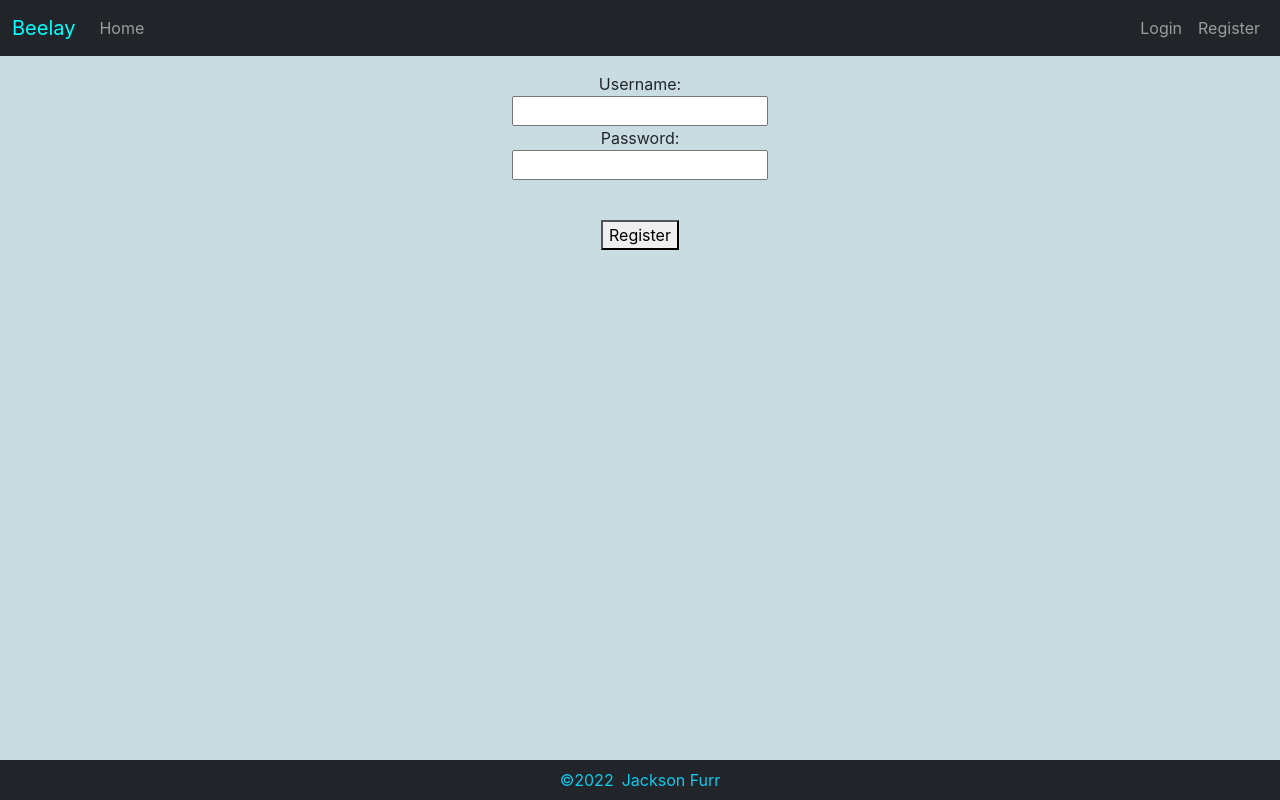
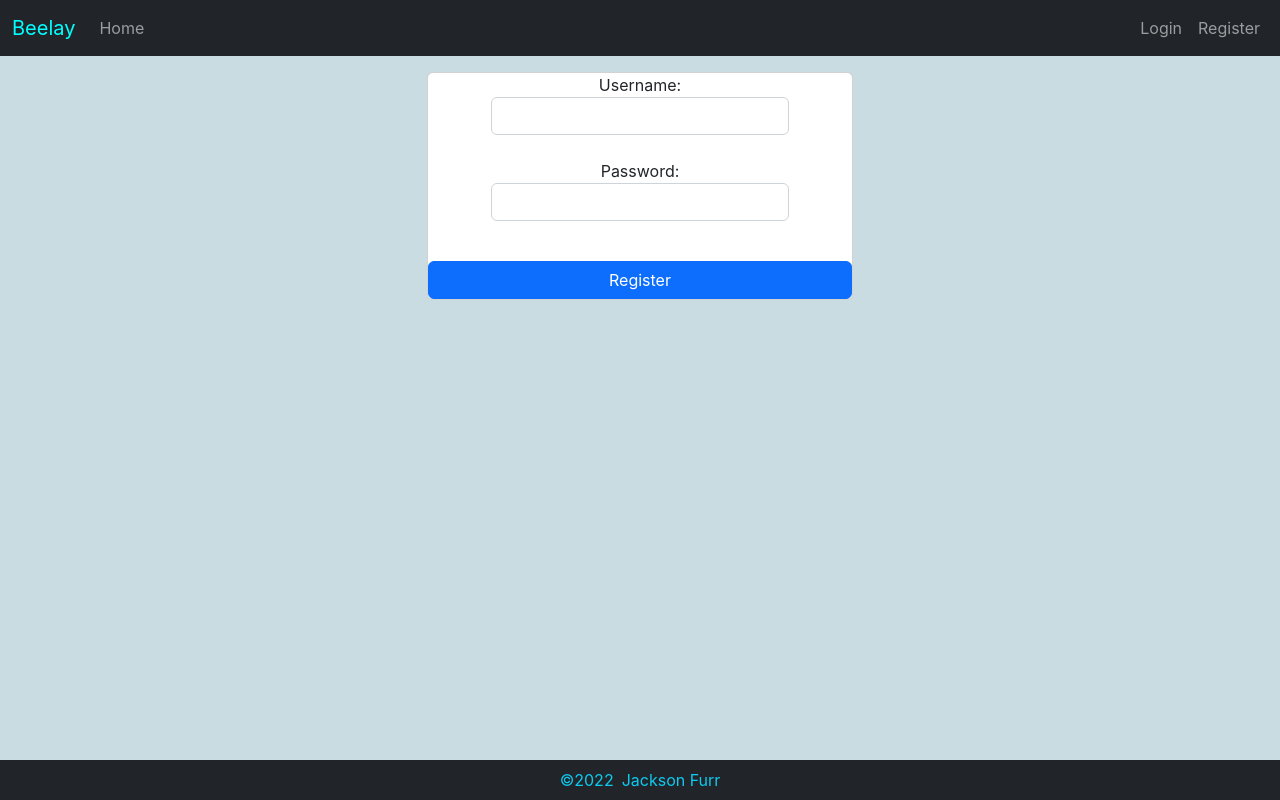
Before and after one commit to Furrj/BelayClient, a React (Create React App) app: page /register in a window 1280 px wide. Built offline with nearby package versions, Linux system fonts and the light colour scheme.

Commit message:
log and reg styles

```diff
--- a/src/App.tsx
+++ b/src/App.tsx
@@ -10,6 +10,7 @@ import ProfilePage from "./views/ProfilePage";
 //LAYOUTS
 import Navbar from "./layouts/Navbar";
 import Footer from "./layouts/Footer";
+import Wrapper from "./layouts/Wrapper";
 
 //STATE
 export type IUser = {
@@ -41,6 +42,7 @@ const App: React.FC = () => {
           username={userInfo.username}
           logout={logout}
         />
+        <Wrapper>
           <Routes>
             <Route path="/" element={<HomePage />} />
             <Route
@@ -68,6 +70,7 @@ const App: React.FC = () => {
               element={<ProfilePage userInfo={userInfo} loggedIn={loggedIn} />}
             />
           </Routes>
+        </Wrapper>
         <Footer />
       </div>
     </BrowserRouter>
--- a/src/index.css
+++ b/src/index.css
@@ -1,7 +1,7 @@
 body {
   margin: 0;
-  font-family: -apple-system, BlinkMacSystemFont, 'Segoe UI', 'Roboto', 'Oxygen',
-    'Ubuntu', 'Cantarell', 'Fira Sans', 'Droid Sans', 'Helvetica Neue',
+  font-family: -apple-system, BlinkMacSystemFont, "Segoe UI", "Roboto", "Oxygen",
+    "Ubuntu", "Cantarell", "Fira Sans", "Droid Sans", "Helvetica Neue",
     sans-serif;
   -webkit-font-smoothing: antialiased;
   -moz-osx-font-smoothing: grayscale;
@@ -10,7 +10,7 @@ body {
 }
 
 code {
-  font-family: source-code-pro, Menlo, Monaco, Consolas, 'Courier New',
+  font-family: source-code-pro, Menlo, Monaco, Consolas, "Courier New",
     monospace;
 }
 
@@ -22,3 +22,8 @@ code {
 .nav-link {
   cursor: pointer;
 }
+
+.form-control {
+  width: 70%;
+  align-self: center;
+}
--- /dev/null
+++ b/src/layouts/Wrapper.tsx
@@ -0,0 +1,11 @@
+import React from "react";
+
+const Wrapper = (props: any) => {
+  return (
+    <div id="row">
+      <div className="col-4 offset-4">{props.children}</div>
+    </div>
+  );
+};
+
+export default Wrapper;
--- a/src/views/LoginPage.tsx
+++ b/src/views/LoginPage.tsx
@@ -62,13 +62,14 @@ const LoginPage: React.FC<IProps> = ({
   };
 
   return (
-    <div>
+    <div className="card">
       <div>Username: </div>
       <input
         type="text"
         name="username"
         value={userInput.username}
         onChange={inputHandler}
+        className="form-control"
       />
       <br />
       <div>Password:</div>
@@ -77,10 +78,16 @@ const LoginPage: React.FC<IProps> = ({
         name="password"
         value={userInput.password}
         onChange={inputHandler}
+        className="form-control"
       />
       <br />
-      {invalidInfo && <InvalidInfo />}
-      <button className="mt-3" onClick={login}>
+      {invalidInfo && (
+        <div>
+          <InvalidInfo />
+          <br />
+        </div>
+      )}
+      <button className="mt-3 btn btn-primary" onClick={login}>
         Login
       </button>
     </div>
--- a/src/views/RegisterPage.tsx
+++ b/src/views/RegisterPage.tsx
@@ -50,7 +50,7 @@ const RegisterPage: React.FC<IProps> = ({
       setTaken(false);
       setLoggedIn(true);
       setUserInfo(data);
-      return navigate("/");
+      return navigate("/profile");
     }
   };
 
@@ -62,13 +62,14 @@ const RegisterPage: React.FC<IProps> = ({
   };
 
   return (
-    <div>
+    <div className="card">
       <div>Username: </div>
       <input
         type="text"
         name="username"
         value={userInput.username}
         onChange={inputHandler}
+        className="form-control"
       />
       <br />
       <div>Password:</div>
@@ -77,11 +78,16 @@ const RegisterPage: React.FC<IProps> = ({
         name="password"
         value={userInput.password}
         onChange={inputHandler}
+        className="form-control"
       />
       <br />
-      {taken && <UsernameTaken />}
-      <br />
-      <button className="mt-3" onClick={register}>
+      {taken && (
+        <div>
+          <UsernameTaken />
+          <br />
+        </div>
+      )}
+      <button className="mt-3 btn btn-primary" onClick={register}>
         Register
       </button>
     </div>
```
Lines whose indentation alone changed are shown as unchanged.
